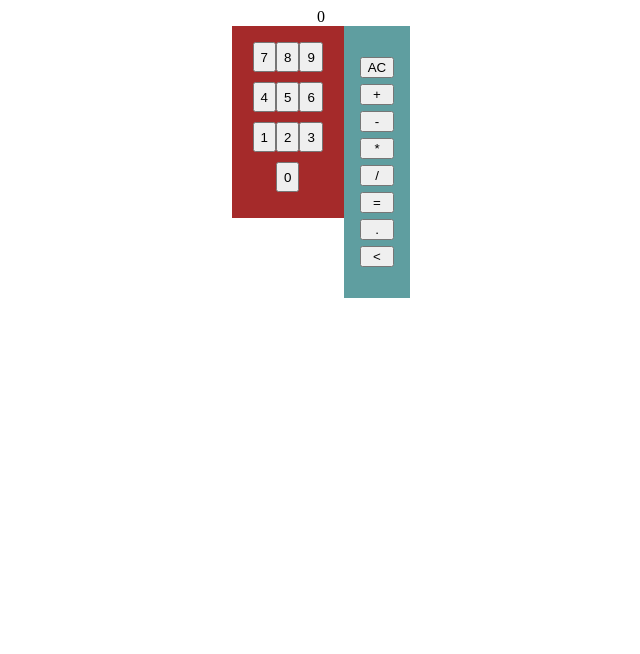
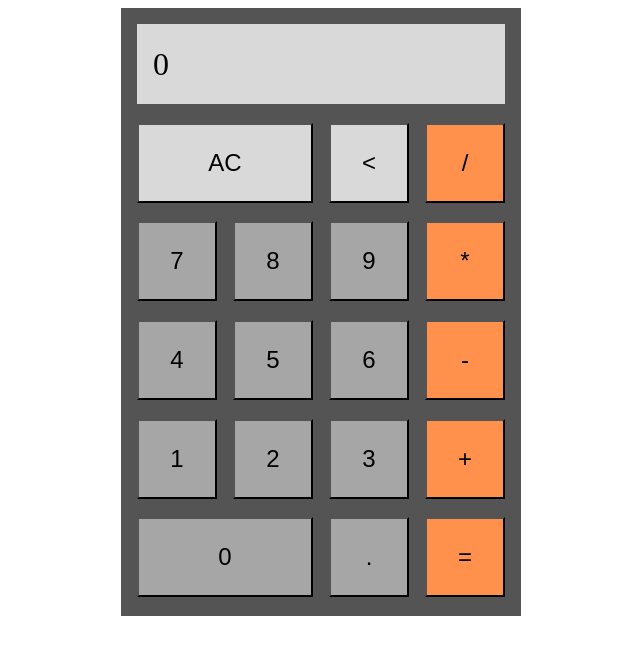
Before and after one commit to notben-273/calculator, a plain HTML site: page index.html in a window 1280 px wide. Shown: the whole page, without its empty margins (319-959 px from the left). Drawn offline with Linux system fonts and the light colour scheme.

Commit message:
Add CSS to the project and make it pretty

```diff
--- a/index.html
+++ b/index.html
@@ -8,31 +8,35 @@
     <title>Calculator</title>
 </head>
 <body>
+    <div id="base">
         <div id="display">0</div>
-    <div id="controls">
-        <div id="keypad">
+
+        <button id="ac">AC</button>
+        <button class="operator" id="backspace">&lt;</button>
+        <button class="operator" id="divide">/</button>
+
+
         <button class="key" id="7">7</button>
         <button class="key" id="8">8</button>
         <button class="key" id="9">9</button>
+
+        <button class="operator" id="multiply">*</button>
+
         <button class="key" id="4">4</button>
         <button class="key" id="5">5</button>
         <button class="key" id="6">6</button>
+
+        <button class="operator" id="subtract">-</button>
+
         <button class="key" id="1">1</button>
         <button class="key" id="2">2</button>
         <button class="key" id="3">3</button>
-            <button class="key" id="0">0</button>
+
+        <button class="operator" id="add">+</button>
+
+        <button class="key" id="0" style="width: 176px; height: 80px; background-color: #A6A6A6;">0</button>
+        <button id="decimal">.</button>
+        <button class="operator" id="equals">=</button>
     </div>
-        <div id="operators">
-            <button id="ac">AC</button>
-            <button id="add">+</button>
-            <button id="subtract">-</button>
-            <button id="multiply">*</button>
-            <button id="divide">/</button>
-            <button id="equals">=</button>
-            <button id="decimal">.</button>
-            <button id="backspace">&lt;</button>
-        </div>
-    </div>
-
 </body>
 </html>
--- a/style.css
+++ b/style.css
@@ -5,31 +5,54 @@ body {
     justify-content: center;
 }
 
-#keypad {
+#base {
+    width: 368px;
+    height: 576px;
+    background-color: #545454;
     display: flex;
     flex-wrap: wrap;
-    justify-content: center;
-    max-width: 80px;
-    height: 20vh;
-    background-color: brown;
+    gap: 16px;
     padding: 16px;
 }
 
-#controls {
+#display {
+    width: 336px;
+    height: 80px;
+    background-color: #D9D9D9;
+    font-size: 32px;
     display: flex;
+    align-items: center;
+    padding: 0px 16px;
 }
 
-#operators {
-    display: flex;
-    flex-direction: column;
-    justify-content: center;
-    padding: 16px;
-    height: 30vh;
-    background-color: cadetblue;
-    gap: 6px;
+.key {
+    width: 80px;
+    height: 80px;
+    background-color: #A6A6A6;
+}
+
+.operator {
+    width: 80px;
+    height: 80px;
+    background-color: #FF914D;
+}
+
+#ac {
+    width: 176px;
+    height: 80px;
+    background-color: #D9D9D9;
+}
+
+#decimal {
+    width: 80px;
+    height: 80px;
+    background-color: #A6A6A6;
+}
+
+#backspace {
+    background-color: #D9D9D9;
 }
 
 button {
-    flex: 0;
-    height: 30px;
+    font-size: 24px;
 }
```
Lines whose indentation alone changed are shown as unchanged.
